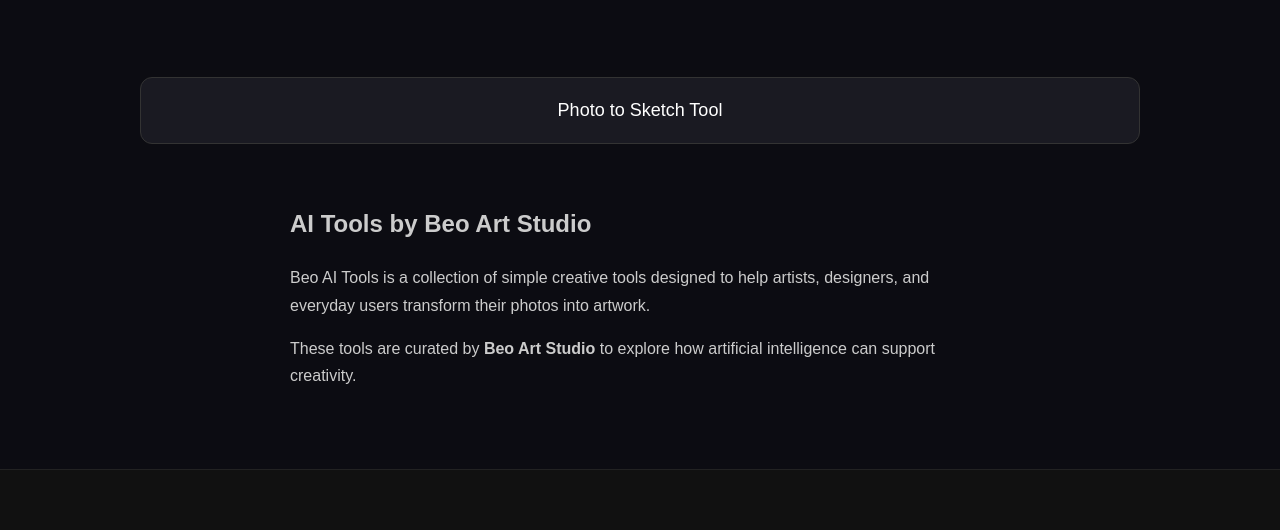
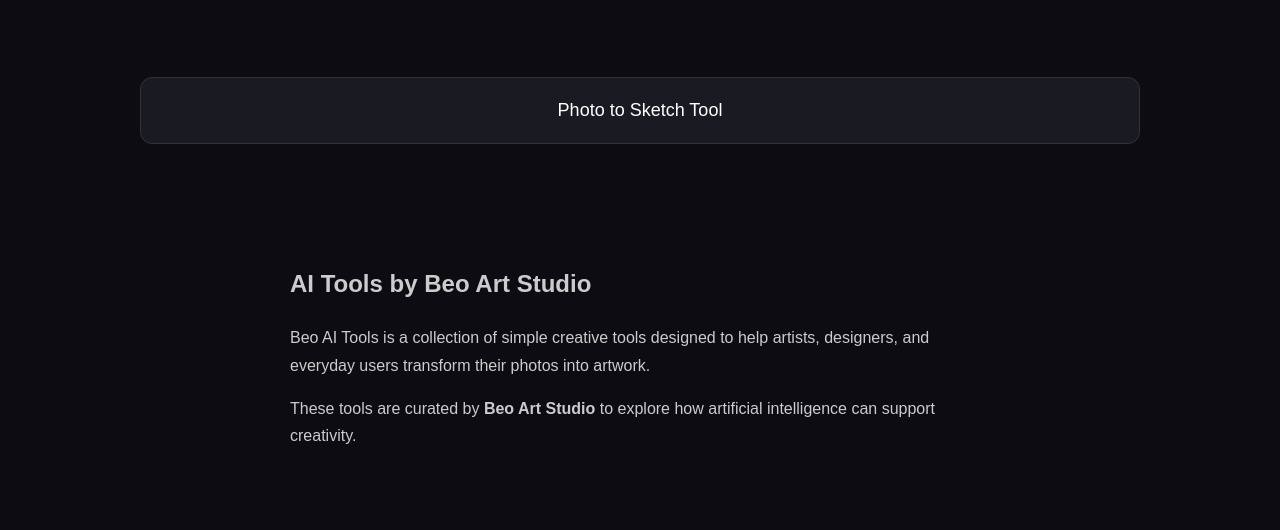
Before and after one commit to listentobeo/listentobeo.github.io, a plain HTML site: page index.html in a window 1280 px wide. Shown: the part 255-785 px from the top of the page. Drawn offline with Linux system fonts and the light colour scheme.

Commit message:
Enhance layout with flexbox styles
Added flexbox layout styles to the body and content.

```diff
--- a/assets/style.css
+++ b/assets/style.css
@@ -3,20 +3,28 @@ font-family:Arial, sans-serif;
 margin:0;
 background:#0c0c12;
 color:white;
+
+display:flex;
+flex-direction:column;
+min-height:100vh;
+}
+.main{
+flex:1;
 }
 .container{
 max-width:1000px;
 margin:auto;
 padding:20px;
+width:100%;
 }
-
 .content{
 max-width:700px;
-margin:auto;
+margin:40px auto;
+padding:20px;
 line-height:1.7;
 color:#ccc;
+text-align:left;
 }
-
 /* HEADER */
 .header{
 display:flex;
```
